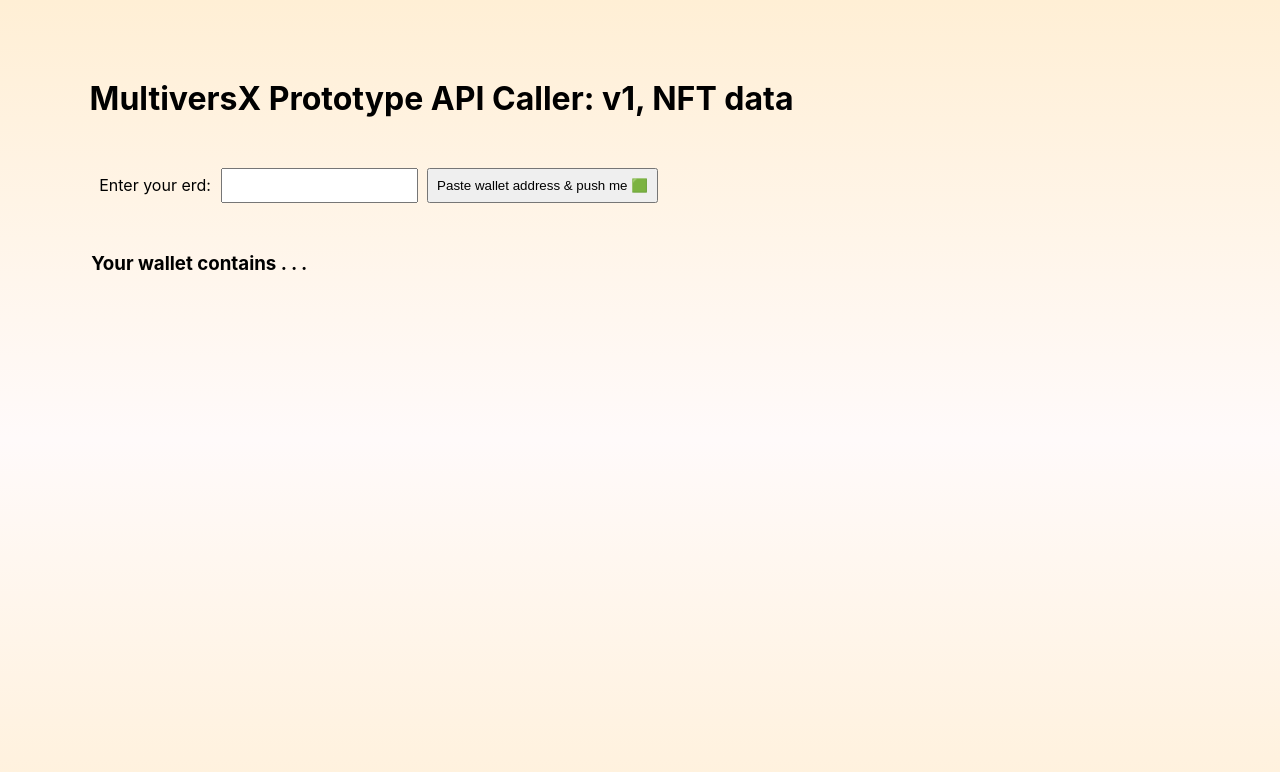
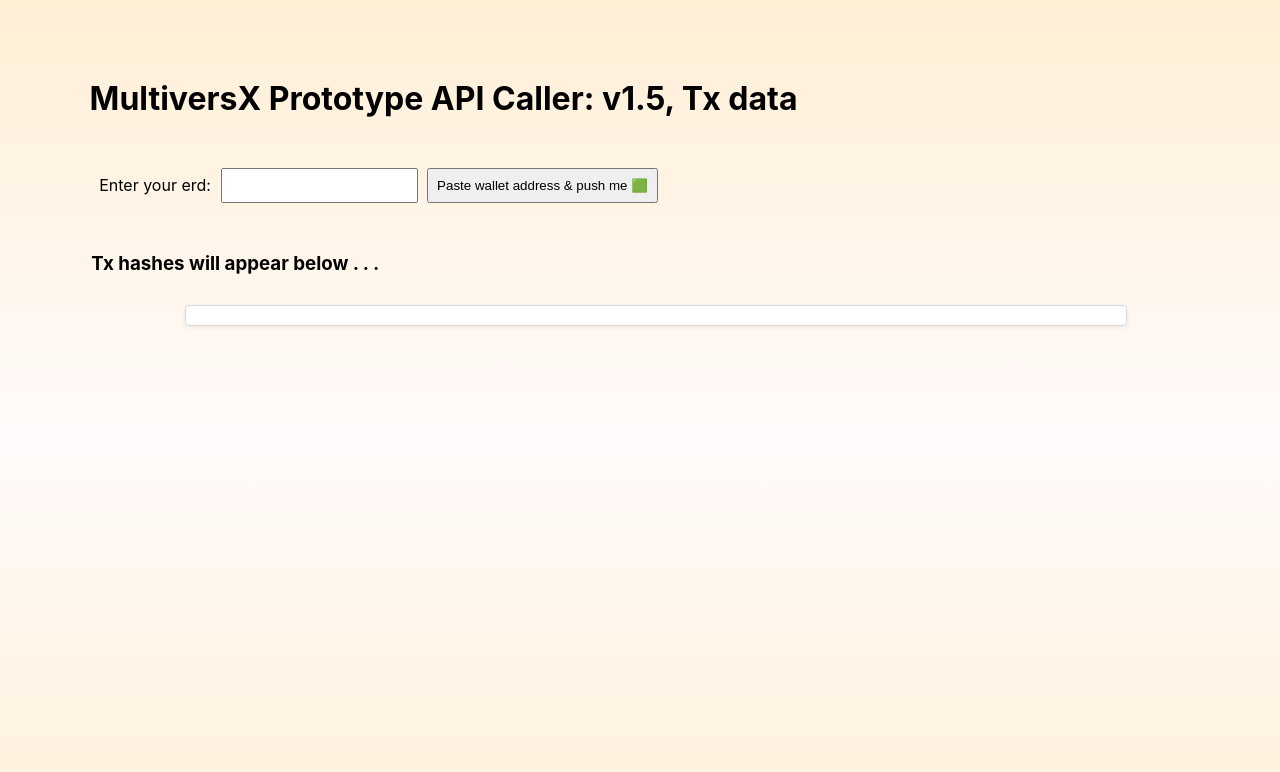
Before and after one commit to jacksmedia/erd-api, a React (Create React App) app: page / in a window 1280 px wide. Shown: the top 772 px of the page. Built offline with nearby package versions, Linux system fonts and the light colour scheme.

Commit message:
🪜 new feature MVP, prior 299 txs returned

```diff
--- a/src/App.js
+++ b/src/App.js
@@ -15,14 +15,16 @@ function App() {
   // Function to process the user input
   const processInput = () => {
     // basic NFT metadata call, only using 2 properties rn
-    fetch(`https://api.multiversx.com/accounts/${userInput}/nfts?size=999&hasUris=true&includeFlagged=true&excludeMetaESDT=false`)
-      .then((response) => response.json())
-      .then((data) => setData(data));
+    // NFT endpoint call
+    // fetch(`https://api.multiversx.com/accounts/${userInput}/nfts?size=999&hasUris=true&includeFlagged=true&excludeMetaESDT=false`)
+    fetch(`https://api.multiversx.com/accounts/${userInput}/transactions?size=299&before=1699248999`)
+    .then((response) => response.json())
+    .then((data) => setData(data));
   }
 
   return (
     <div className='wholeapp'>
-      <h1>MultiversX Prototype API Caller: v1, NFT data </h1>
+      <h1>MultiversX Prototype API Caller: v1.5, Tx data </h1>
       <form>
         <label>
           <span>Enter your erd:</span>
@@ -37,15 +39,25 @@ function App() {
         </button>
       </form>
       <div>
-        <h3>Your wallet contains . . .</h3>
-        <div className="grid-container">
+        <h3>Tx hashes will appear below . . .</h3>
+        <div className='table-container'>
+          {data.map((item,index) => (
+            <div className='table-row'>
+              <div className='row-item' key={index}>
+                <div className="caption">{item.txHash} <br/>sent to:{item.receiver}<br/> sent from:{item.sender}<br/>sent:{item.timestamp}</div>
+              </div>
+            </div>
+          ))}
+        </div>
+        {/* below is for NFT call, expand into anouther route! */}
+        {/* <div className="grid-container">
           {data.map((item, index) => (
             <div className="grid-item" key={index}>
               <img src={item.url} alt={item.name} className='NFTimg'/>
               <div className="caption">{item.name}</div>
             </div>
           ))}
-        </div>
+        </div> */}
       </div>
       {/* <div className="footsy">By <a href='http://Jacks.Media'>Jacks.Media</a></div> */}
     </div>
--- a/src/index.css
+++ b/src/index.css
@@ -18,6 +18,34 @@ body {
 code {
   font-family: source-code-pro, Menlo, Monaco, Consolas, 'Courier New',
     monospace;
+}
+
+.table-container {
+  display: flex;
+  flex-flow: column nowrap;
+  background-color: white;
+  width: 80%;
+  margin: 0 auto;
+  border-radius: 4px;
+  border: 1px solid #dadada;
+  box-shadow: 0px 1px 4px rgba(0, 0, 0, .08);
+}
+
+.table-row {
+  display: flex;
+  flex-flow: row nowrap;
+  width: 100%;
+  border-bottom: 1px solid #dadada;
+}
+
+.row-item {
+  display: flex;
+  flex: 1;
+  font-size: 14px;
+  padding: 8px 0;
+  justify-content: center;
+  align-items: center;
+  transition: all 0.15s ease-in-out;
 }
 
 .grid-container {
```
